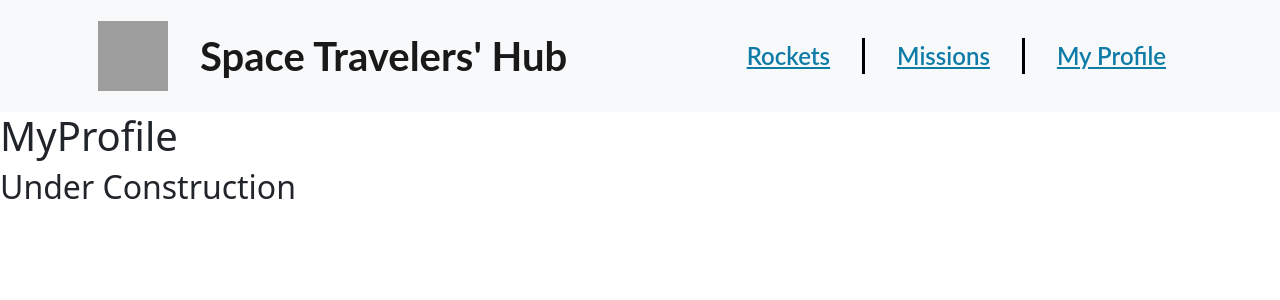
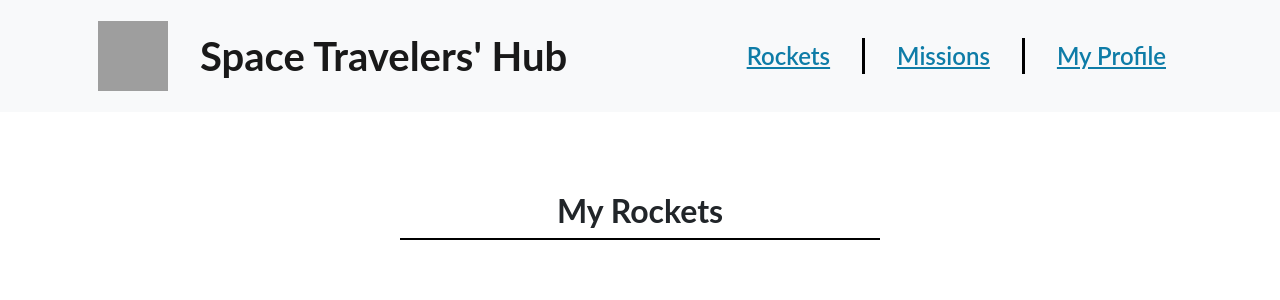
Before and after one commit to Metaverse-Nabeel/Space-Travelers-Hub, a React (Create React App) app: page /profile in a window 1280 px wide. Shown: the top 300 px of the page. Built offline with nearby package versions, Linux system fonts and the light colour scheme; grey boxes are pictures that could not be loaded.

Commit message:
Display reserved rockets on My Profile

```diff
--- a/src/App.css
+++ b/src/App.css
@@ -6,3 +6,7 @@ body {
 a {
   text-decoration: none;
 }
+
+li {
+  list-style: none;
+}
--- a/src/components/MyProfile.jsx
+++ b/src/components/MyProfile.jsx
@@ -1,10 +1,23 @@
 import React from 'react';
+import { useSelector } from 'react-redux';
+import profileCSS from '../styles/MyProfile.module.css';
 
-const MyProfile = () => (
-  <>
-    <h1>MyProfile</h1>
-    <h2>Under Construction</h2>
-  </>
-);
+const MyProfile = () => {
+  const { rockets } = useSelector((state) => state.rockets);
+  return (
+    <>
+      <section className={profileCSS.reserveContainer}>
+        <h2 className={profileCSS.title}>My Rockets</h2>
+        <ul className={profileCSS.reserveRockets}>
+          {rockets
+            .filter((rocket) => rocket.reserved)
+            .map((rocket) => (
+              <li className={profileCSS.item} key={rocket.id}>{rocket.rocket_name}</li>
+            ))}
+        </ul>
+      </section>
+    </>
+  );
+};
 
 export default MyProfile;
--- a/src/components/Rockets.jsx
+++ b/src/components/Rockets.jsx
@@ -6,10 +6,10 @@ import RocketsList from './RocketsList';
 import rocketsCSS from '../styles/Rockets.module.css';
 
 const Rockets = () => {
-  const { status, error } = useSelector((state) => state.rockets);
+  const { rockets, status, error } = useSelector((state) => state.rockets);
   const Dispatch = useDispatch();
   useEffect(() => {
-    Dispatch(FetchRockets());
+    if (!(rockets.length)) Dispatch(FetchRockets());
   }, [Dispatch]);
   if (status) {
     return (
--- a/src/routes/ProfileRoute.jsx
+++ b/src/routes/ProfileRoute.jsx
@@ -1,8 +1,11 @@
 import React from 'react';
 import MyProfileView from '../views/MyProfileView';
+import profileCSS from '../styles/MyProfile.module.css';
 
 const ProfileRoute = () => (
-  <MyProfileView />
+  <div className={profileCSS.profileWrapper}>
+    <MyProfileView />
+  </div>
 );
 
 export default ProfileRoute;
--- /dev/null
+++ b/src/styles/MyProfile.module.css
@@ -0,0 +1,37 @@
+.reserveContainer {
+  display: flex;
+  flex-direction: column;
+  justify-content: center;
+  align-items: center;
+  width: 75%;
+}
+
+.title {
+  display: flex;
+  font-family: "Lato", sans-serif;
+  font-size: 2rem;
+  font-weight: bold;
+}
+
+.reserveRockets {
+  border: 1px solid black;
+  width: 50%;
+  margin: 0;
+  padding: 0;
+}
+
+.item {
+  border-bottom: 1px solid black;
+  padding: 0 0 0 1rem;
+}
+
+.item:last-child {
+  border-bottom: none;
+}
+
+.profileWrapper {
+  display: flex;
+  justify-content: center;
+  align-items: center;
+  margin-top: 5rem;
+}
--- a/src/styles/Rocket.module.css
+++ b/src/styles/Rocket.module.css
@@ -11,8 +11,8 @@
 .details {
   display: flex;
   flex-direction: column;
-  justify-content: start;
-  align-items: start;
+  justify-content: flex-start;
+  align-items: flex-start;
   gap: 1rem;
 }
 
```
